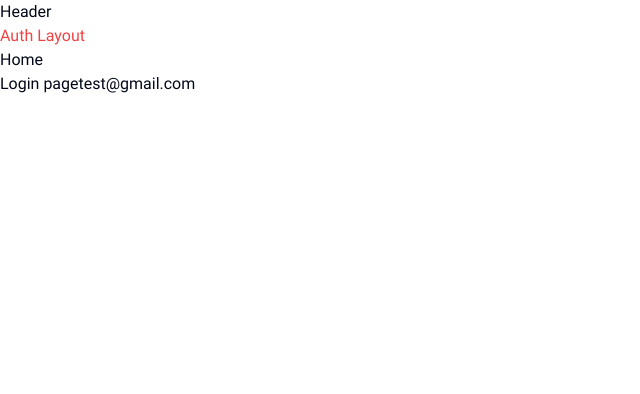
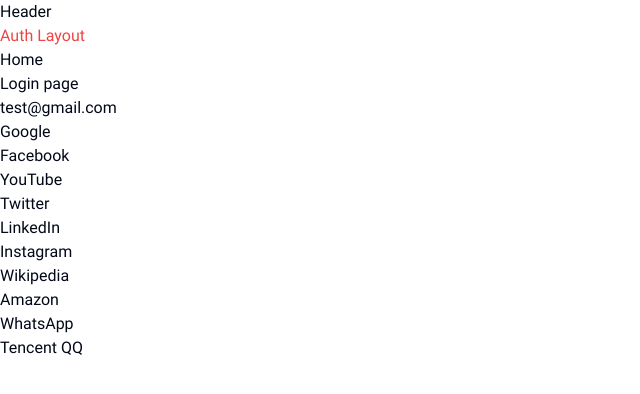
Before and after one commit to HiepHoang2190/Next-JS-free-duocdev, a Next.js app in the folder client/: page /login in a window 1280 px wide. Shown: the top 394 px of the page, without its empty margins (0-640 px from the left). Built offline with nearby package versions, Linux system fonts and the light colour scheme.

Commit message:
video 12 server component next js

```diff
--- a/client/src/app/(auth)/login/page.tsx
+++ b/client/src/app/(auth)/login/page.tsx
@@ -1,11 +1,24 @@
 'use client'
-import React, { useState } from "react";
+import React, { useState } from "react"
+import {websites } from '@/lib/data'
 
 export default function LoginPage() {
   const [email, setEmail] = useState("test@gmail.com")
   console.log('LoginPage')
   return <div>
     Login page
-    {email}
+
+    <p>{email}</p>
+
+  <ul>
+    {websites.map((item) => {
+      return (
+        <li key={item.url}>
+          {item.name}
+        </li>
+      )
+    }
+    )}
+  </ul>
   </div>
 }
--- /dev/null
+++ b/client/src/lib/data.ts
@@ -0,0 +1,54 @@
+export const websites = [
+  {
+    name: 'Google',
+    url: 'https://www.google.com',
+    description: 'A web search engine developed by Google.'
+  },
+  {
+    name: 'Facebook',
+    url: 'https://www.facebook.com',
+    description: 'A social networking site.'
+  },
+  {
+    name: 'YouTube',
+    url: 'https://www.youtube.com',
+    description: 'A video sharing platform.'
+  },
+  {
+    name: 'Twitter',
+    url: 'https://www.twitter.com',
+    description: 'A microblogging and social networking service.'
+  },
+  {
+    name: 'LinkedIn',
+    url: 'https://www.linkedin.com',
+    description: 'A professional networking platform.'
+  },
+  {
+    name: 'Instagram',
+    url: 'https://www.instagram.com',
+    description: 'A photo and video sharing social networking service.'
+  },
+  {
+    name: 'Wikipedia',
+    url: 'https://www.wikipedia.org',
+    description: 'A free online encyclopedia.'
+  },
+  {
+    name: 'Amazon',
+    url: 'https://www.amazon.com',
+    description:
+      'An online marketplace, manufacturer of e-book readers, and Web services provider.'
+  },
+  {
+    name: 'WhatsApp',
+    url: 'https://www.whatsapp.com',
+    description:
+      'A freeware, cross-platform messaging and Voice over IP service.'
+  },
+  {
+    name: 'Tencent QQ',
+    url: 'https://www.qq.com',
+    description: 'An instant messaging software service and web portal.'
+  }
+]
```
